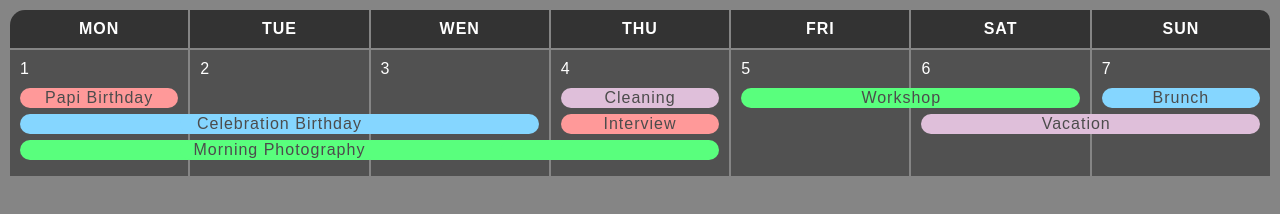
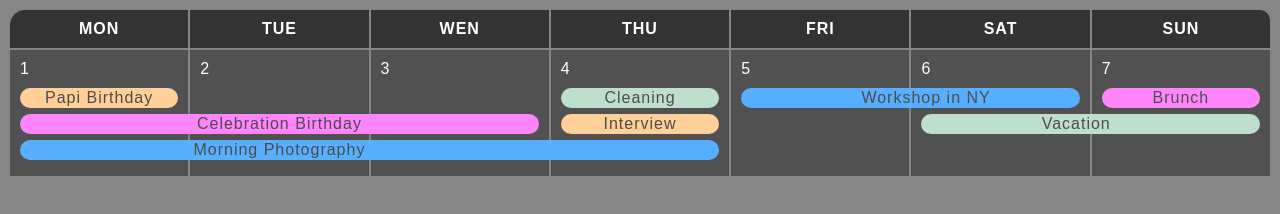
Before and after one commit to AndreiKolesnikov/Homework, a plain HTML site: page calendar/index.html in a window 1280 px wide. Drawn offline with Linux system fonts and the light colour scheme.

Commit message:
Add files via upload

```diff
--- a/calendar/index.html
+++ b/calendar/index.html
@@ -49,7 +49,7 @@
             </td>
             <td>
                 <span class="number">6</span>
-                <span class="event event-end green-color">Workshop</span>
+                <span class="event event-end green-color">Workshop in NY</span>
                 <span class="event event-start pink-color"></span>
             </td>
             <td>
--- a/calendar/style.css
+++ b/calendar/style.css
@@ -77,17 +77,17 @@ td {
 }
 
 .green-color {
-    background-color: #59ff7d;
+    background-color: #59afff;
 }
 
 .salmon-color {
-    background-color: #ff9999;
+    background-color: #ffd199;
 }
 
 .blue-color {
-    background-color: #85d6ff;
+    background-color: #ff85fb;
 }
 
 .pink-color {
-    background-color: #dfbfda;
+    background-color: #bfdfcd;
 }
```
